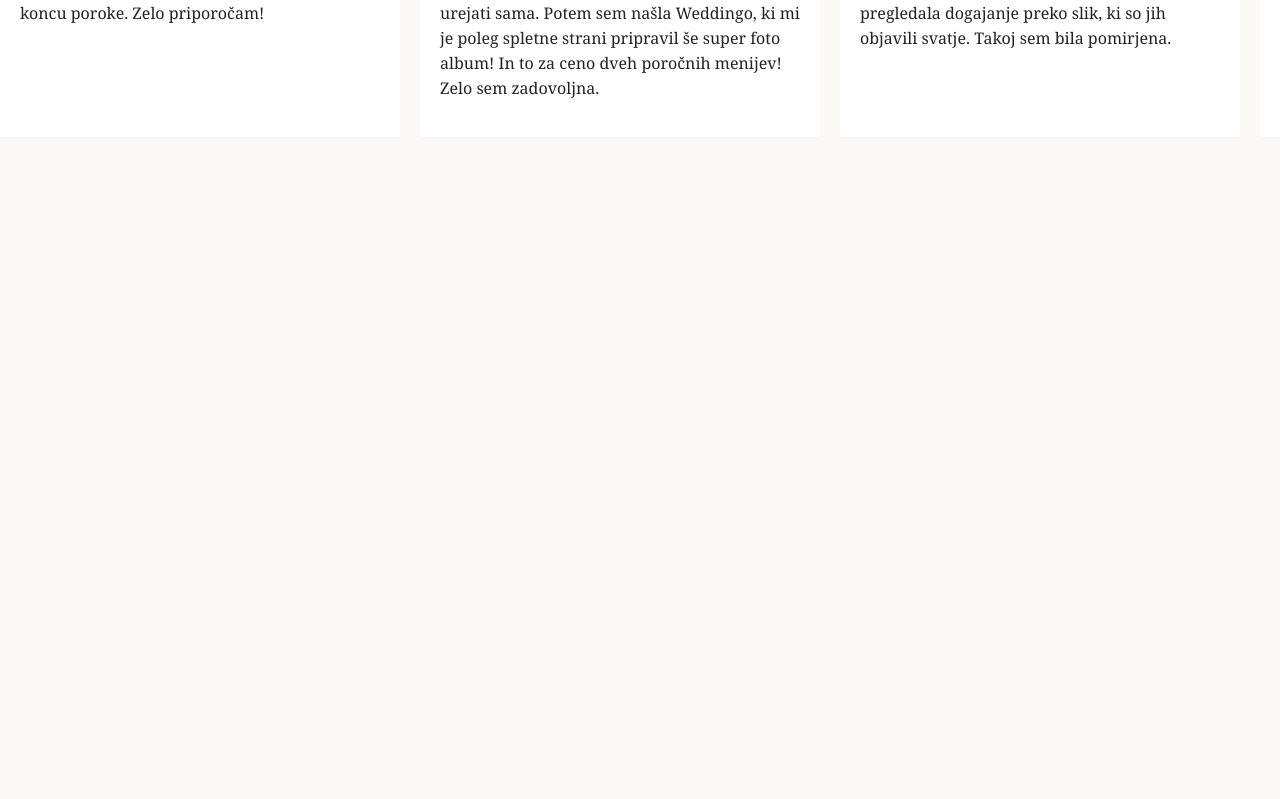
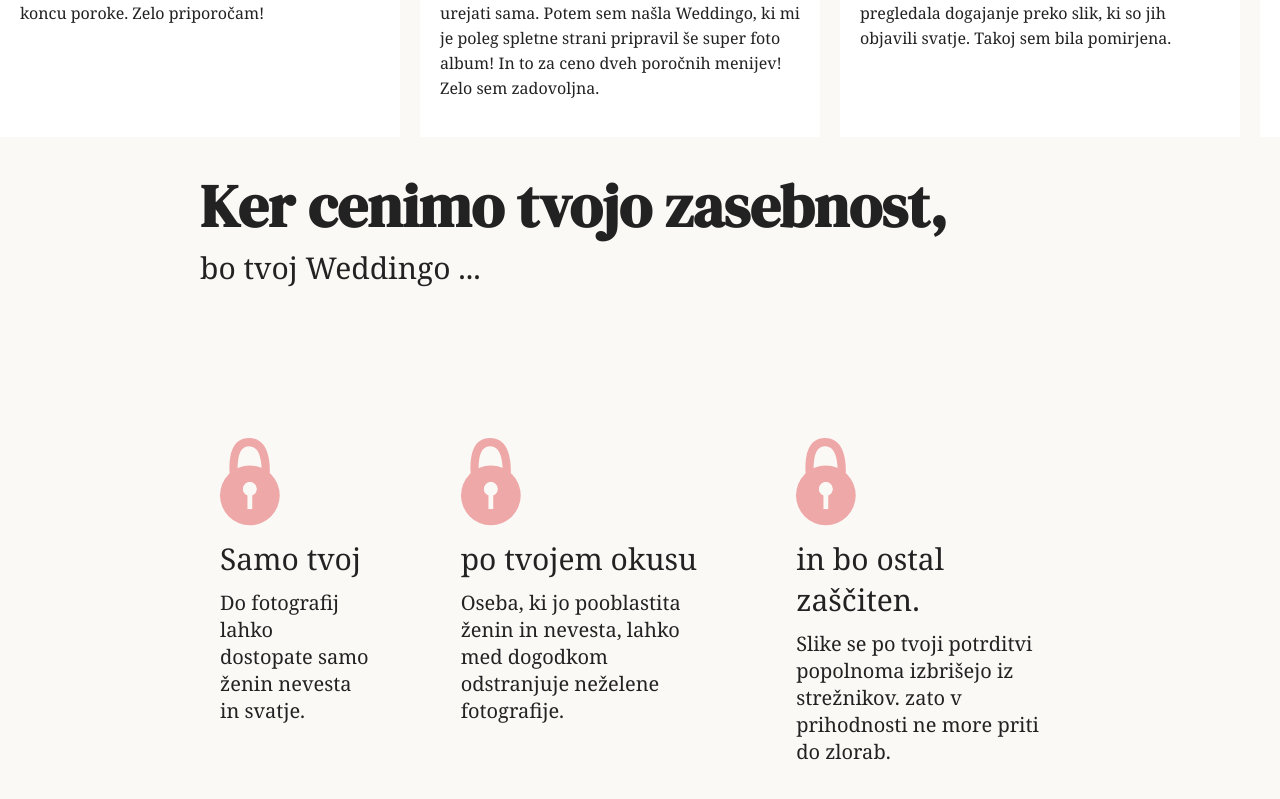
Before and after one commit to lsuhadolnik/weddingo-web-2, a Next.js app: page / in a window 1280 px wide. Shown: the part 2355-3154 px from the top of the page. Before the commit the page ends 2492 px from the top, so only its background shows below. Built offline with nearby package versions, Linux system fonts and the light colour scheme.

Commit message:
Implemented privacy slide

```diff
--- /dev/null
+++ b/components/Home/PrivacySlide.tsx
@@ -0,0 +1,14 @@
+import ReactMarkdown from "react-markdown";
+import styles from 'styles/PrivacySlide.module.css';
+
+interface IProps {
+    children: any
+}
+
+const PrivacySlide = (props: IProps) => {
+
+
+    return <ReactMarkdown className={styles.PrivacySlide}>{props.children}</ReactMarkdown>
+}
+
+export default PrivacySlide;
--- a/pages/_app.tsx
+++ b/pages/_app.tsx
@@ -1,7 +1,6 @@
 import '../styles/globals.css'
 import type { AppProps } from 'next/app'
 import { useEffect } from 'react';
-import Head from 'next/head';
 
 function MyApp({ Component, pageProps }: AppProps) {
 
--- a/pages/index.tsx
+++ b/pages/index.tsx
@@ -1,4 +1,5 @@
 import IntroSlide from 'components/Home/IntroSlide'
+import PrivacySlide from 'components/Home/PrivacySlide'
 import TestimonialsSlide from 'components/Home/TestimonialsSlide'
 import WhySlide from 'components/Home/WhySlide'
 import { requireCollection } from 'lib/requireCollection'
@@ -24,6 +25,10 @@ const Home: NextPage = (props: any) => {
 
             <TestimonialsSlide testimonials={props.collections['testimonials']} />
 
+            <PrivacySlide >
+                {props.siteParts['privacy-notice']}
+            </PrivacySlide>
+
         </Layout>
     )
 }
@@ -34,7 +39,8 @@ export const getStaticProps = async () => {
 
     const siteParts = await requireSiteParts([
         'page-intro-title',
-        'page-intro-subtitle'
+        'page-intro-subtitle',
+        'privacy-notice'
     ]);
 
     const whyFacts = await requireCollection('whyFacts');
--- /dev/null
+++ b/styles/PrivacySlide.module.css
@@ -0,0 +1,48 @@
+.PrivacySlide {
+    margin: 200px;
+}
+
+.PrivacySlide h1 {
+    font-size: 60px;
+    margin: 0;
+}
+
+.PrivacySlide p {
+    font-size: 30px;
+    margin: 0;
+}
+
+.PrivacySlide ul {
+    display: flex;
+    list-style-type: none;
+    margin-top: 130px;
+    margin-bottom: 180px;
+    padding: 0;
+    gap: 50px;
+
+}
+
+.PrivacySlide ul li {
+    font-size: 20px;
+    padding: 20px;
+    margin: 0;
+}
+
+.PrivacySlide ul li::before {
+    content: url(/images/lock.svg);
+    color: transparent;
+    width: 60px;
+    height: 100px;
+    overflow: hidden;
+    display: block;
+}
+
+.PrivacySlide ul li p {
+    margin-top: 10px;
+    font-size: 20px;
+}
+
+.PrivacySlide ul li p:first-child {
+    margin-top: 0;
+    font-size: 30px;
+}
```
Also changed, not shown: public/images/lock.svg (added).
